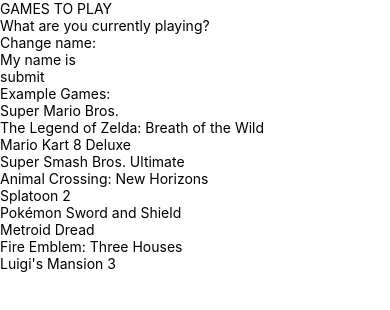
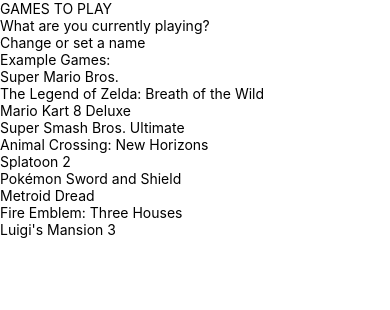
Before and after one commit to Jord000/What-are-you-playing, a React Native app: screen / in a window 390 px wide. Shown: the top 310 px of the page. Built offline with nearby package versions, Linux system fonts and the light colour scheme.

Commit message:
adds new modal function

```diff
--- a/src/App.tsx
+++ b/src/App.tsx
@@ -11,6 +11,7 @@
 } from 'react-native'
 import ChangeName from './ChangeName'
 import GamesList from './GamesList'
+import { Modal } from 'react-native'
 
 
 interface Props {}
@@ -51,7 +52,11 @@
         </View>
         <Text>{displayName}</Text>
         <GamesList gameChosen={gameChosen} setGameChosen={setGameChosen} />
+
+
         <ChangeName setDisplayName={setDisplayName} />
+
+
         <View>
           <Text className="font-semibold p-4 mb-2">Example Games:</Text>
         </View>
--- a/src/ChangeName.tsx
+++ b/src/ChangeName.tsx
@@ -5,55 +5,31 @@
   TextInput,
   Alert,
   TouchableOpacity,
+  Modal,
+  Pressable,
 } from 'react-native'
+import NameModal from './NameModal'
+
+
 interface Props {
   setDisplayName: Function
 }
 
 const ChangeName: React.FC<Props> = ({ setDisplayName }) => {
-  const [name, setName] = useState<String>('')
-  const textInputRef = useRef<TextInput>(null)
-
-  const pressSubmit: Function = () => {
-    if (name.length > 0) {
-      setDisplayName(`Hello ${name}`)
-      setName('')
-    } else {
-      Alert.alert('OOPs', 'Name must be longer than 0 chars', [
-        {
-          text: 'ok',
-        },
-      ])
-    }
-
-    if (textInputRef.current) {
-      textInputRef.current.clear()
-    }
-  }
-
-
+  const [isNameModal, setIsNameModal] = useState<boolean>(false)
 
   return (
     <View>
-      <Text className="text-center font-medium">Change name:</Text>
-      <View className="flex-row items-center">
-        <TextInput
-          className="border border-gray-400 rounded-sm p-1 px-8 mr-6"
-          placeholder="My name is"
-          onChangeText={(val) => {
-            setName(val)
-          }}
-          ref={textInputRef}
-        />
-        <View className="my-4">
-          <TouchableOpacity
-            onPress={() => {
-              pressSubmit()
-            }}
-          ><Text className='bg-orange-400 p-2 px-4 rounded-md'
-          >submit</Text></TouchableOpacity>
-        </View>
-      </View>
+      <Pressable
+        onPress={() => {
+          setIsNameModal(!isNameModal)
+        }}
+      >
+        <Text className="text-center font-medium border-solid border rounded-md p-4 bg-orange-100 shadow-lg">
+          Change or set a name
+        </Text>
+      </Pressable>
+  <NameModal setDisplayName={setDisplayName} isNameModal={isNameModal} setIsNameModal={setIsNameModal}/>
     </View>
   )
 }
--- /dev/null
+++ b/src/NameModal.tsx
@@ -0,0 +1,77 @@
+import {
+  Modal,
+  View,
+  TextInput,
+  TouchableOpacity,
+  Alert,
+  Text,
+  TouchableWithoutFeedback,
+} from 'react-native'
+import React, { useRef, useState } from 'react'
+
+interface Props {
+  isNameModal: boolean
+  setDisplayName: Function
+  setIsNameModal: Function
+}
+
+const NameModal: React.FC<Props> = ({
+  isNameModal,
+  setIsNameModal,
+  setDisplayName,
+}) => {
+  const textInputRef = useRef<TextInput>(null)
+  const [name, setName] = useState<String>('')
+
+  const pressSubmit: Function = () => {
+    if (name.length > 0) {
+      setDisplayName(`Hello ${name}`)
+      setName('')
+    } else {
+      Alert.alert('OOPs', 'Name must be longer than 0 chars', [
+        {
+          text: 'ok',
+        },
+      ])
+    }
+
+    if (textInputRef.current) {
+      textInputRef.current.clear()
+    }
+  }
+
+  return (
+    <Modal
+      transparent={true}
+      animationType="fade"
+      visible={isNameModal}
+    >
+      <View className="flex-column items-center justify-center flex-1">
+        <View className="bg-white flex-row justify-center h-20 items-center border rounded-sm border-solid border-gray-200 shadow-lg">
+          <TextInput
+            className="border border-gray-400 rounded-sm p-1 px-8 mr-6 h-10 m-10"
+            placeholder="My name is"
+            onChangeText={(val) => {
+              setName(val)
+            }}
+            ref={textInputRef}
+          />
+          <View className="my-4">
+            <TouchableOpacity
+              onPress={() => {
+                pressSubmit()
+                setIsNameModal(!isNameModal)
+              }}
+            >
+              <Text className="bg-orange-400 p-2 px-4 rounded-md mr-6">
+                submit
+              </Text>
+            </TouchableOpacity>
+          </View>
+        </View>
+      </View>
+    </Modal>
+  )
+}
+
+export default NameModal
```
